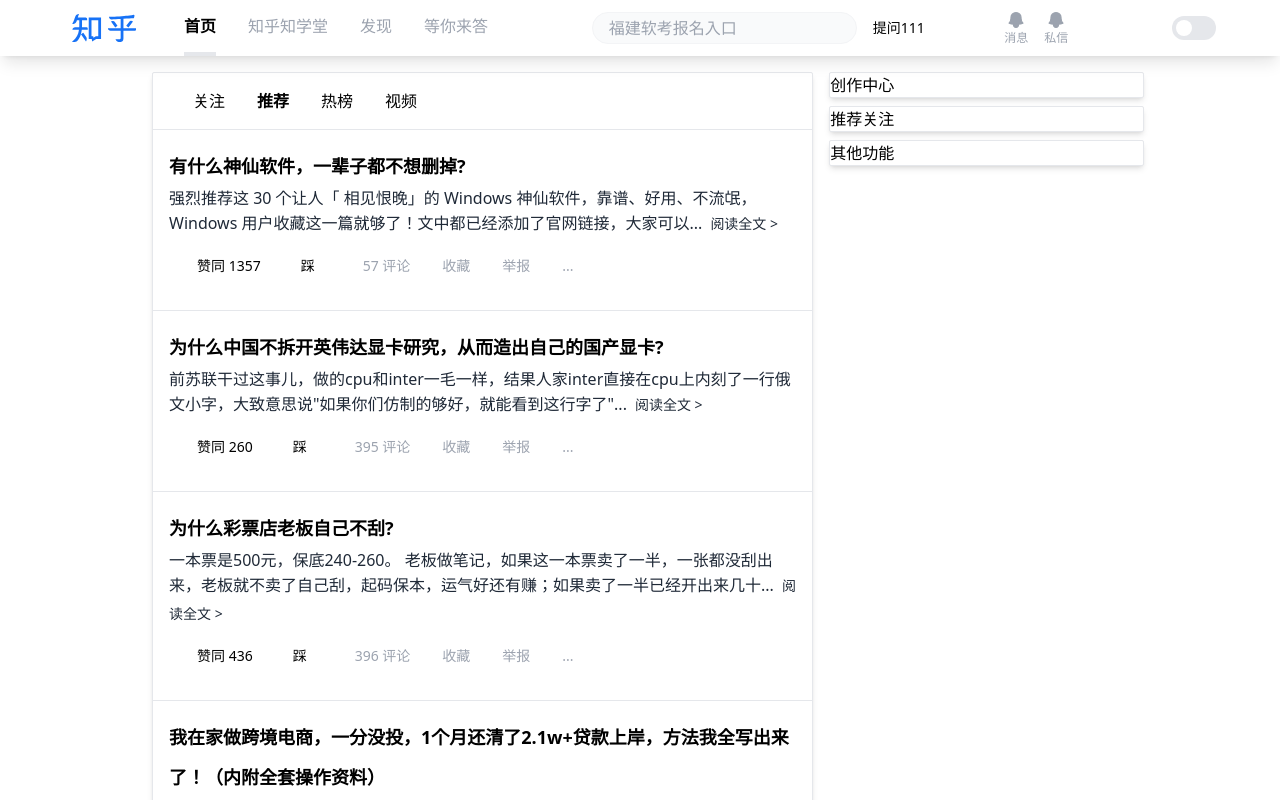
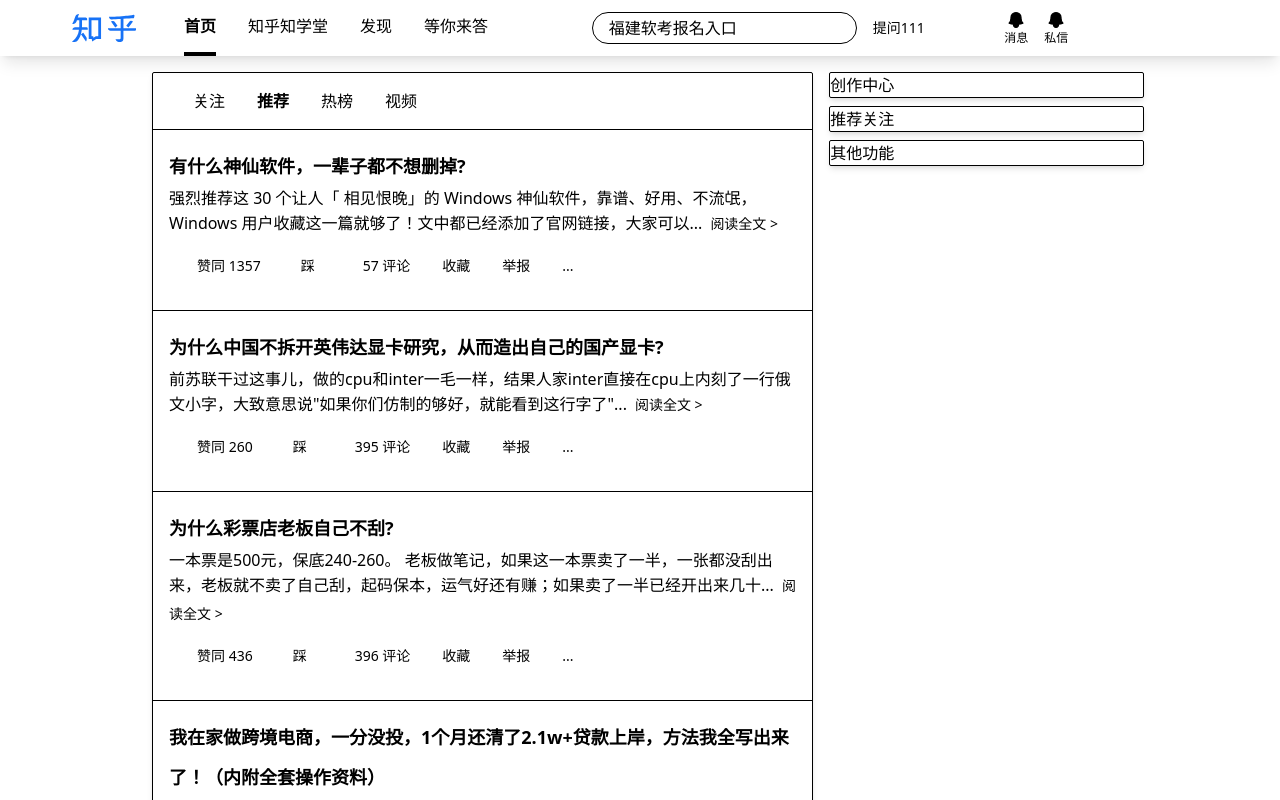
Before and after one commit to MrHzq/react-actual-combat, a React app in the folder packages/apps/react-master/: page /#/ in a window 1280 px wide. Shown: the top 800 px of the page. Built offline with nearby package versions, Linux system fonts and the light colour scheme.

Commit message:
chore(react-master themePlugin 插件封装): 删除index.less里面的颜色配置

```diff
--- a/packages/apps/react-master/src/index.less
+++ b/packages/apps/react-master/src/index.less
@@ -4,37 +4,3 @@
 @tailwind base;
 @tailwind components;
 @tailwind utilities;
-
-// 明亮模式
-html {
-	--color-white: #fff;
-	--color-black: #000;
-	--color-gray-50: #f9fafb;
-	--color-gray-100: #f3f4f6;
-	--color-gray-200: #e5e7eb;
-	--color-gray-300: #d1d5db;
-	--color-gray-400: #9ca3af;
-	--color-gray-500: #6b7280;
-	--color-gray-600: #4b5563;
-	--color-gray-700: #374151;
-	--color-gray-800: #1f2937;
-	--color-gray-900: #111827;
-	--color-gray-950: #030712;
-}
-
-// 深色模式
-html[data-theme="dark"] {
-	--color-white: #000;
-	--color-black: #fff;
-	--color-gray-950: #f9fafb;
-	--color-gray-900: #f3f4f6;
-	--color-gray-800: #e5e7eb;
-	--color-gray-700: #d1d5db;
-	--color-gray-600: #9ca3af;
-	--color-gray-500: #6b7280;
-	--color-gray-400: #4b5563;
-	--color-gray-300: #374151;
-	--color-gray-200: #1f2937;
-	--color-gray-100: #111827;
-	--color-gray-50: #030712;
-}
```
